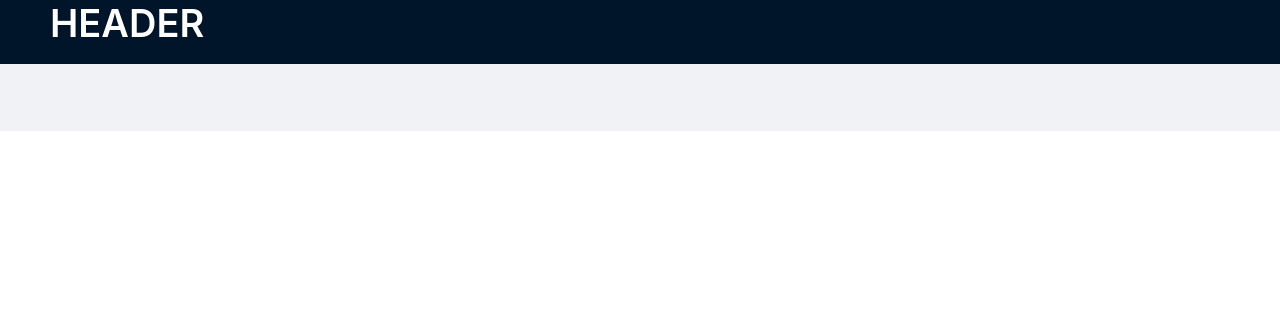
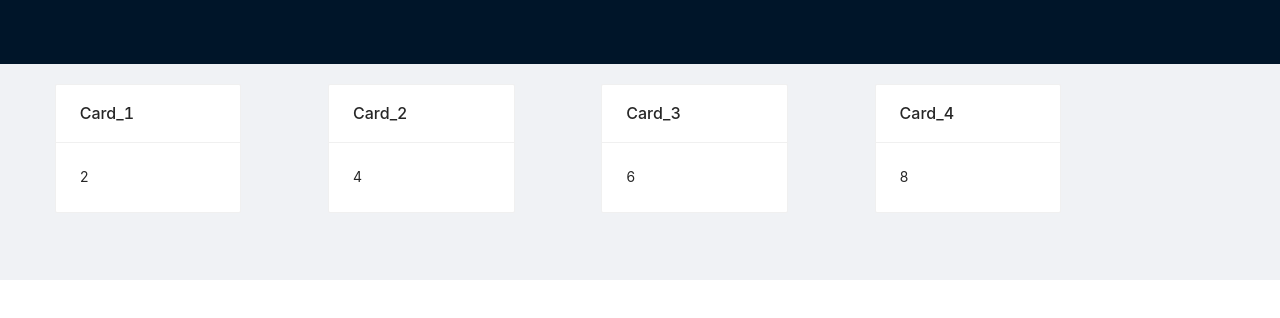
Before and after one commit to lucasdsr/my_experiences, a React (Create React App) app: page /home in a window 1280 px wide. Shown: the top 318 px of the page. Built offline with nearby package versions, Linux system fonts and the light colour scheme; no server answers.

Commit message:
Testes com o cockpit

```diff
--- a/package.json
+++ b/package.json
@@ -7,6 +7,7 @@
     "@testing-library/react": "^9.3.2",
     "@testing-library/user-event": "^7.1.2",
     "antd": "^4.5.4",
+    "axios": "^0.20.0",
     "prop-types": "^15.7.2",
     "react": "^16.13.1",
     "react-dom": "^16.13.1",
--- a/src/components/Layout/Header/index.js
+++ b/src/components/Layout/Header/index.js
@@ -14,7 +14,7 @@ const Header = props => {
     return (
         <Layout.Header>
             <Typography.Title style={{ color: 'white' }}>
-                {title}
+                {/* {title} */}
             </Typography.Title>
         </Layout.Header>
     )
--- a/src/components/Layout/MainLayout/index.css
+++ b/src/components/Layout/MainLayout/index.css
@@ -0,0 +1,3 @@
+.main-Layout_children {
+    margin-top: 20px !important;
+}
--- a/src/components/Layout/MainLayout/index.js
+++ b/src/components/Layout/MainLayout/index.js
@@ -7,25 +7,41 @@ import {
 import Header from '../Header';
 import Footer from '../Footer';
 
+import './index.css';
+
 const MainLayout = props => {
-    const { content } = props;
+    const {
+        title,
+        children,
+    } = props;
 
     return (
         <Layout>
-            <Header />
-            {content}
+            <Header
+                title={title}
+            />
+            <div className="main-Layout_children">
+                {children}
+            </div>
             <Footer />
         </Layout>
     );
 };
 
 MainLayout.defaultProps = {
+    children: '',
     title: 'MainLayout default title... something looks rong',
 };
 
 MainLayout.propTypes = {
     title: PropTypes.string,
-    content: PropTypes.element.isRequired,
+    children: PropTypes.oneOfType([
+        PropTypes.string,
+        PropTypes.number,
+        PropTypes.object,
+        PropTypes.array,
+    ]),
+
 };
 
 export default MainLayout;
--- a/src/pages/Home/index.css
+++ b/src/pages/Home/index.css
@@ -0,0 +1,3 @@
+.home_numbers-card {
+    margin-top: 16 !important;
+};
--- a/src/pages/Home/index.js
+++ b/src/pages/Home/index.js
@@ -1,31 +1,68 @@
-import React from 'react';
+import React, { useEffect } from 'react';
 import PropTypes from 'prop-types';
 
+import axios from 'axios';
+
 import {
+    Row,
+    Col,
+    Card,
     Typography,
 } from 'antd';
 import MainLayout from '../../components/Layout/MainLayout';
 
+import './index.css';
+
 const Home = props => {
-    const {
-        title,
-    } = props;
+    // const {
+    //     title,
+    // } = props;
+
+    useEffect(() => {
+        axios.post('http://localhost:8888/cockpit-master/api/collections/get/Default_post_structure', {
+            token: 'e5f881c4a5219e1c2ff03d89573826',
+        })
+            .then(response => {
+                console.log('RESPONSE:', response);
+            }).catch(err => {
+                console.log('ERR:', err.toString());
+            });
+    }, []);
 
     return (
-        <MainLayout>
-            <Typography.Title>
-                {title}
-            </Typography.Title>
+        <MainLayout
+            title="HOME"
+        >
+            <Row
+                gutter={32}
+                // justify="space-around"
+            >
+                {
+                    [1, 2, 3, 4].map(i => (
+                        <Col
+                            span={4}
+                            offset={1}
+                        >
+                            <Card
+                                title={`Card_${i}`}
+                                className="home_numbers-card"
+                            >
+                                {2*i}
+                            </Card>
+                        </Col>
+                    ))
+                }
+            </Row>
         </MainLayout>
     )
 };
 
 Home.propTypes = {
-    title: 'HOME',
+    // title: 'HOME',
 }
 
 Home.propTypes = {
-    title: PropTypes.string,
+    // title: PropTypes.string,
 }
 
 export default Home;
```
Also changed, not shown: src/routes/index.js (added), 1 other file (tests, documents, lock files or other folders).
